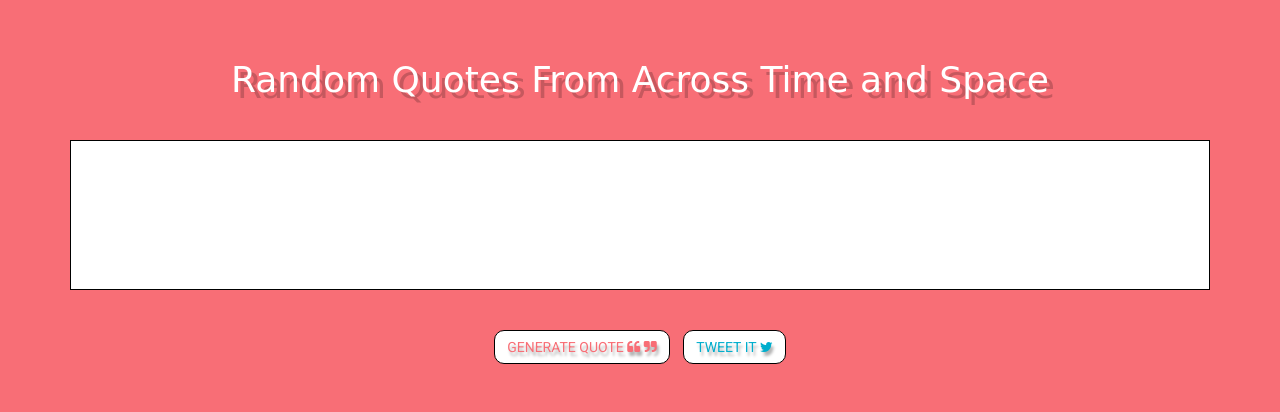
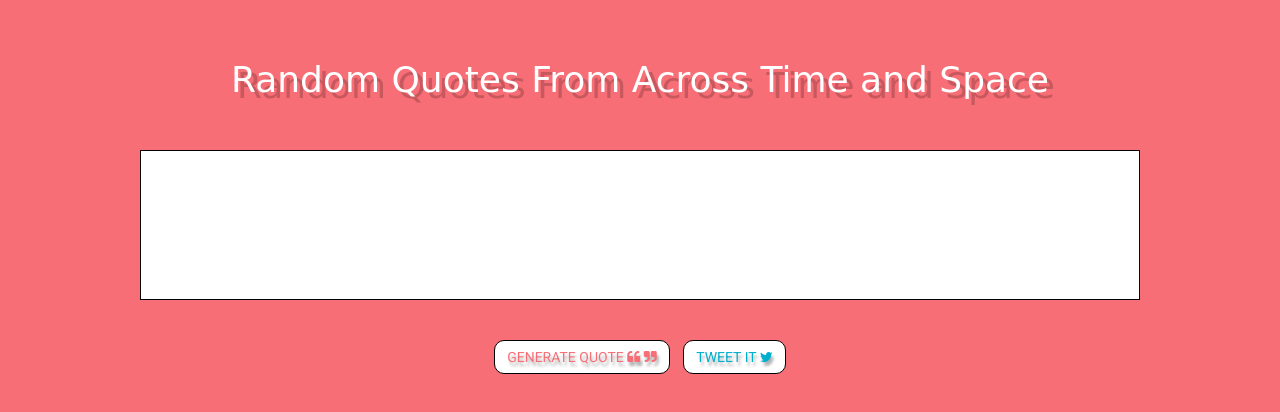
Before and after one commit to s550/Random-Quote-Generator-, a plain HTML site: page index.html in a window 1280 px wide. Drawn offline with nearby package versions, Linux system fonts and the light colour scheme; a web font is replaced by a local one.

Commit message:
Update index.html

```diff
--- a/index.html
+++ b/index.html
@@ -15,18 +15,21 @@
 <body>
 
 <h1>Random Quotes From Across Time and Space</h1>
-
+<div class="container">
+	<div class="row">
 <!-- <button type="button"  class="btn btn-primary clicky">Generate Quote</button<!-->
-<div>
+<div class="col-xs-12">
 	<div id="write"></div>
 </div>
-<div class="btns"><button type="button"  class="btn btn-primary clicky">Generate Quote <i class="fa fa-quote-left"></i> <i class="fa fa-quote-right"></i></button>
+	</div>
+	<div class="row">
+<div class="btns col-xs-12"><button type="button"  class="btn btn-primary clicky">Generate Quote <i class="fa fa-quote-left"></i> <i class="fa fa-quote-right"></i></button>
 <button type="button" class="btn btn-primary twtbtn"><a class="" id="tweet"
   href="https://twitter.com/intent/tweet?text=" target="_blank"
   data-size="large">
 Tweet It <i class="fa fa-twitter" aria-hidden="true"></i></a></button>
 </div>
-
+	</div>
 
 
 
```
